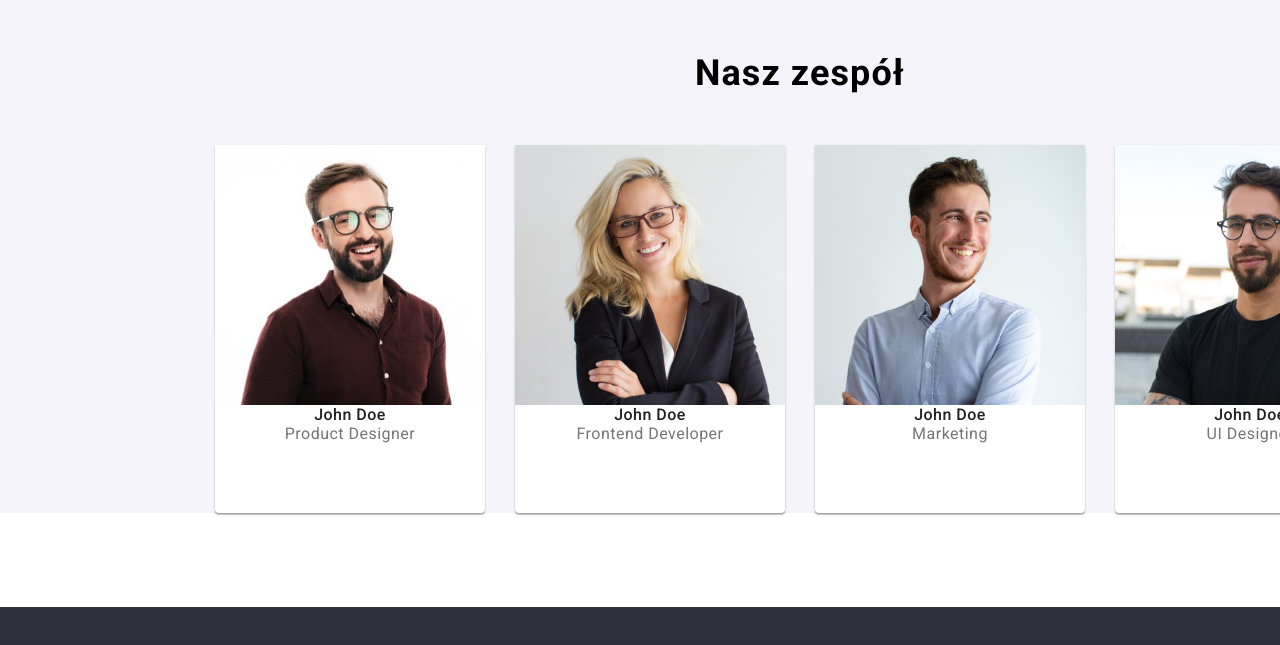
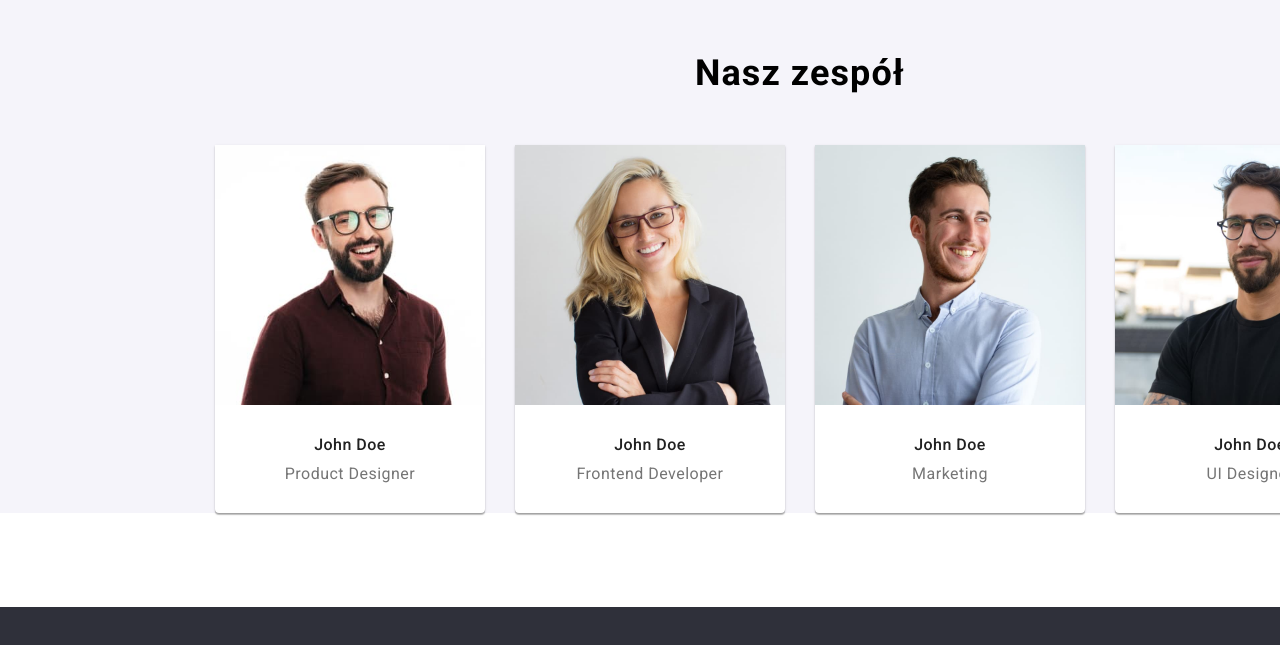
Before and after one commit to patrykszafranek/goit-markup-hw-03, a plain HTML site: page index.html in a window 1280 px wide. Shown: the part 1502-2147 px from the top of the page. Drawn offline with nearby package versions, Linux system fonts and the light colour scheme.

Commit message:
fix team

```diff
--- a/css/styles.css
+++ b/css/styles.css
@@ -295,6 +295,7 @@ header .contacts {
     line-height: 1.166;
     text-align: center;
     letter-spacing: 0.03em;
+
 }
 .team-list {
     display: flex;
@@ -310,7 +311,9 @@ header .contacts {
     border-radius: 0px 0px 4px 4px;
     margin: 0;
 }
-
+.team-card-desc{
+    padding-top: 30px;
+}
 .team-name {
     font-weight: 500;
     font-size: 16px;
@@ -326,6 +329,7 @@ header .contacts {
     text-align: center;
     letter-spacing: 0.03em;
     color: var(--contact-color);
+    margin-top: 10px;
 }
 /* ===== End team styles ===== */
 /* ===== Footer styles ===== */
--- a/index.html
+++ b/index.html
@@ -157,7 +157,7 @@
                                         alt="John Doe"
                                     />
 
-                                    <figcaption>
+                                    <figcaption class="team-card-desc">
                                         <p class="team-name">John Doe</p>
                                         <p class="team-workplace">
                                             Product Designer
@@ -174,7 +174,7 @@
                                         alt="John Doe"
                                     />
 
-                                    <figcaption>
+                                    <figcaption class="team-card-desc">
                                         <p class="team-name">John Doe</p>
                                         <p class="team-workplace">
                                             Frontend Developer
@@ -191,7 +191,7 @@
                                         alt="John Doe"
                                     />
 
-                                    <figcaption>
+                                    <figcaption class="team-card-desc">
                                         <p class="team-name">John Doe</p>
                                         <p class="team-workplace">Marketing</p>
                                     </figcaption>
@@ -206,7 +206,7 @@
                                         alt="John Doe"
                                     />
 
-                                    <figcaption>
+                                    <figcaption class="team-card-desc">
                                         <p class="team-name">John Doe</p>
                                         <p class="team-workplace">
                                             UI Designer
```
